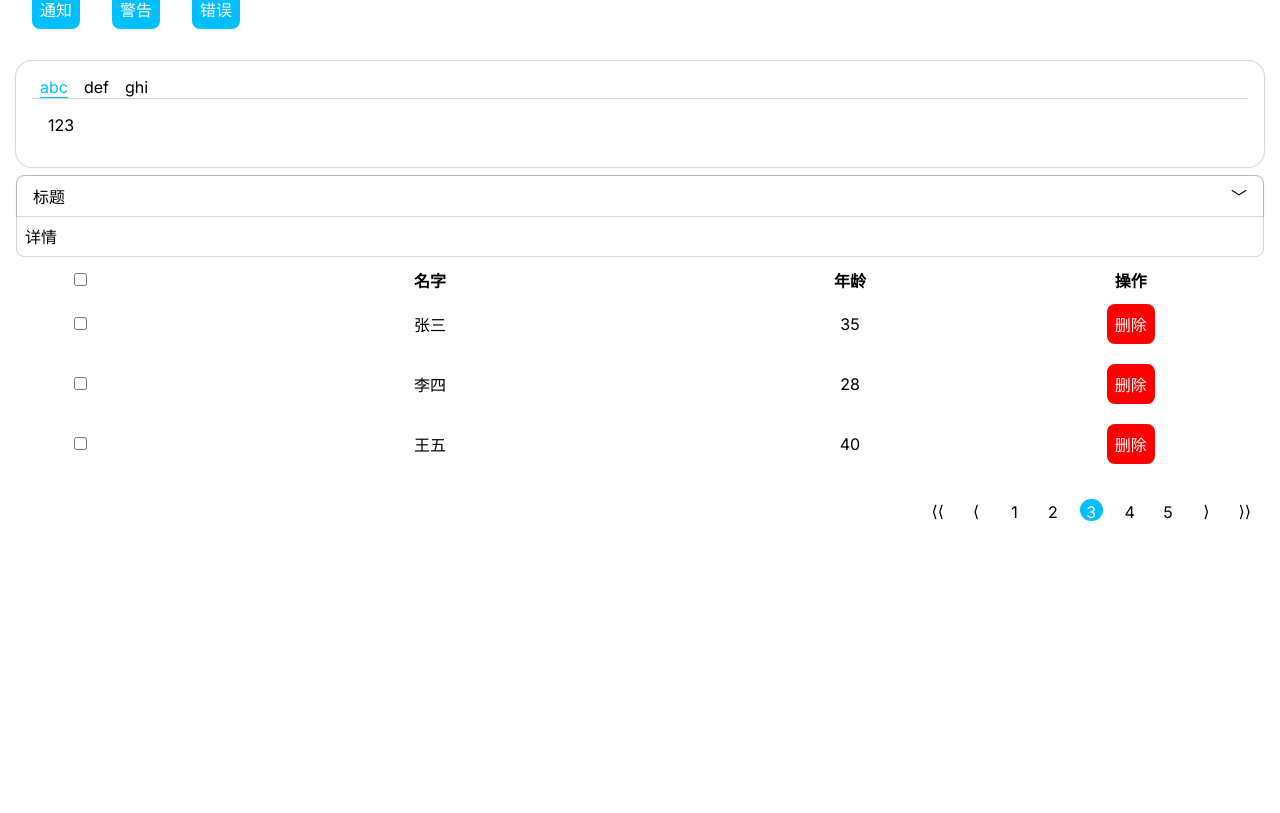
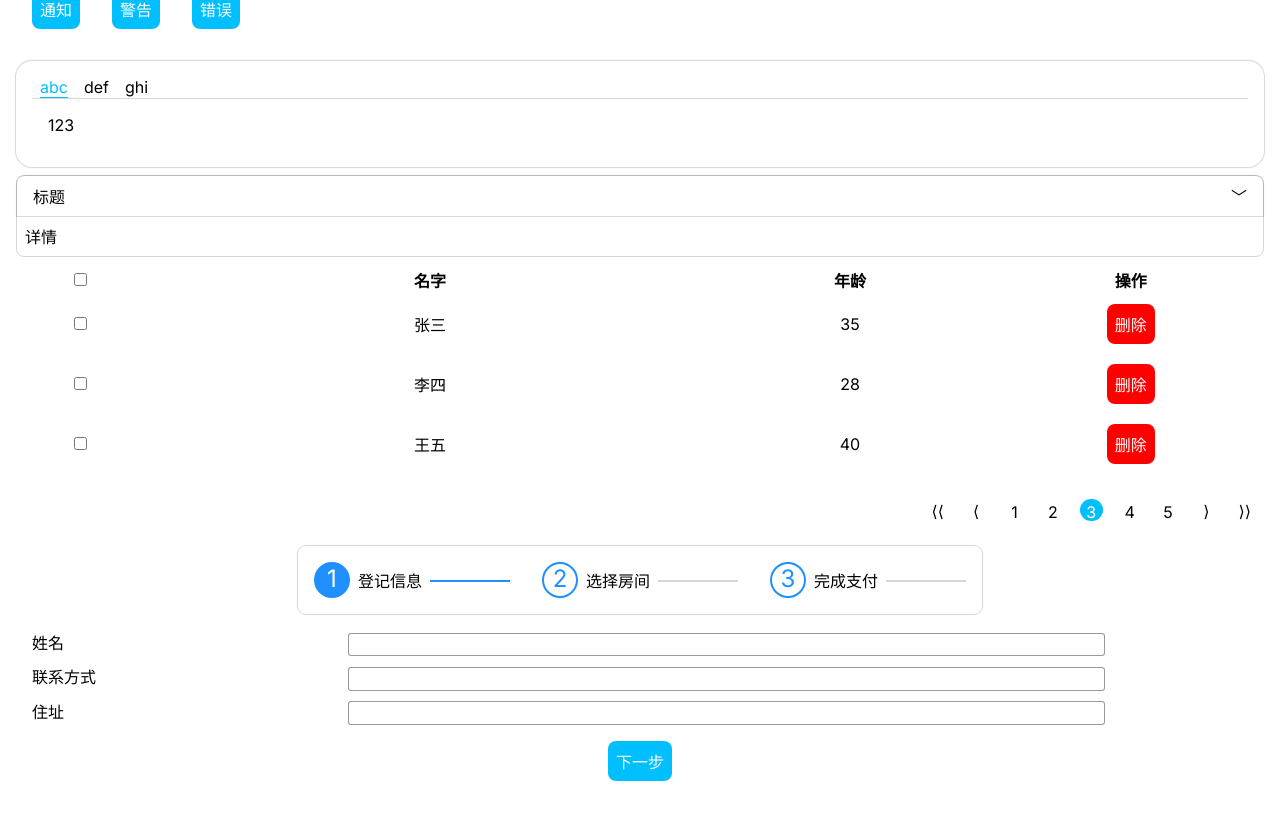
Before and after one commit to zaoying/uikit, a Next.js app: page / in a window 1280 px wide. Shown: the part 235-1048 px from the top of the page. Before the commit the page ends 800 px from the top, so only its background shows below. Built offline with nearby package versions, Linux system fonts and the light colour scheme.

Commit message:
新增stepper组件

```diff
--- a/app/components/stepper.tsx
+++ b/app/components/stepper.tsx
@@ -0,0 +1,103 @@
+import { FC, ReactNode, useEffect, useState } from 'react';
+import { Context, NewIoCContext, useIoC } from "../hooks/ioc";
+import { PropsDispatcher } from './container';
+import { Once } from './once';
+
+const {define} = NewIoCContext()
+
+export type StepperItemProps = {
+    title: ReactNode
+    children: ReactNode
+}
+
+export type StepperPops = {
+    step?: number
+    items?: StepperItemProps[]
+    children?: FC<{ctx: Context, ctl: StepperController}>
+}
+
+export interface StepperController {
+    insert(item: StepperItemProps): void
+    jump(step: number): void
+    previous(): void
+    next(): void
+}
+
+export const StepperPropsDispatcher: PropsDispatcher<StepperPops> = define((props) => {})
+
+export function NewStepperController(setProps: PropsDispatcher<StepperPops>): StepperController {
+    return {
+        insert(item) {
+            setProps(p => ({...p, items: p.items ? [...p.items, item]: [item]}))
+        },
+        jump(step) {
+            setProps(p => ({...p, step: step}))
+        },
+        previous() {
+            setProps(p => {
+                const step = p.step ?? 0
+                return {...p, step: step > 0 ? step - 1: 0}
+            })
+        },
+        next() {
+            setProps(p => {
+                const last = p.items ? p.items.length - 1 : 0
+                const step = p.step ?? 0
+                return {...p, step: step < last ? step + 1: last}
+            })
+        },
+    }
+}
+
+export const StepperItem: FC<StepperItemProps> = define((props) => {
+    const context = useIoC()
+    const setProps = context.inject(StepperPropsDispatcher)
+    const ctl = NewStepperController(setProps)
+    useEffect(() => ctl.insert(props))
+    return <></>
+})
+
+export const StepperHeader: FC<StepperPops> = define((props) => {
+    return <ul className="horizontal list">{
+        props.items?.map((item, i) => {
+            const isActive = props.step == i ? "active" : ""
+            return <li key={i} className={`item ${isActive}`}>
+                <i className="icon">{i + 1}</i>
+                {item.title}
+                <span className="divider"></span>
+            </li>
+        })
+    }</ul>
+})
+
+export const StepperBody: FC<StepperPops> = define((props) => {
+    return <>{
+        props.items?.map((item, i) => {
+            const isActive = props.step == i ? "active" : ""
+            return <div key={i} className={`content ${isActive}`}>
+                {item.children}
+            </div>
+        })
+    }</>
+})
+
+export const Stepper: FC<StepperPops> = define((old) => {
+    const [props, setProps] = useState<StepperPops>({...old, step: old.step ?? 0})
+    const context = useIoC()
+    context.define(StepperPropsDispatcher, setProps)
+    const header = context.inject(StepperHeader)
+    const body = context.inject(StepperBody)
+    return <>
+        <Once>{
+            () => props.children && props.children({ctx: context, ctl: NewStepperController(setProps)})
+        }</Once>
+        <div className="stepper">
+            <div className="center header">
+                {header(props)}
+            </div>
+            <div className="body">
+                {body(props)}
+            </div>
+        </div>
+    </>
+})
--- a/app/globals.css
+++ b/app/globals.css
@@ -209,7 +209,7 @@ input {
 }
 
 .compact {
-    display: inline-block;
+    display: inline-block !important;
 }
 
 .collapse {
@@ -407,3 +407,52 @@ input {
     vertical-align: top;
     padding-top: .1rem;
 }
+
+.stepper > .header > * {
+    display: inline-block;
+    padding: 1rem 0;
+    margin: 0;
+    border-radius: .5rem;
+    box-shadow: 0 0 1px 1px #33333333;
+}
+
+.stepper > .header .item > .icon {
+    opacity: 100;
+    display: inline-block;
+    width: 2rem;
+    height: 2rem;
+    font-size: 1.5rem;
+    color: dodgerblue;
+    background-color: white;
+    border-radius: 5rem;
+    margin-right: .5rem;
+    border: solid 2px dodgerblue;
+}
+
+.stepper > .header .active.item > .icon {
+    color: white;
+    background-color: dodgerblue;
+    border-radius: 5rem;
+}
+
+.stepper > .header .item > .divider {
+    display: inline-block;
+    height: 2px;
+    width: 5rem;
+    margin: .3rem .5rem;
+    background-color: #33333333;
+}
+
+.stepper > .header .active.item > .divider {
+    display: inline-block;
+    height: 2px;
+    width: 5rem;
+    background-color: dodgerblue;
+}
+
+.stepper > .body > .content {
+    display: none;
+}
+.stepper > .body > .active.content {
+    display: block;
+}
--- a/app/page.tsx
+++ b/app/page.tsx
@@ -15,6 +15,7 @@ import { Menu } from "./components/menu";
 import { Body, Modal, ModalDict } from "./components/modal";
 import { useNotification } from "./components/notification";
 import { Pager } from "./components/pager";
+import { Stepper, StepperItem } from "./components/stepper";
 import { Table, TableColumn } from "./components/table/table";
 import { Tab, TabItem } from "./components/tabs";
 import { Direction, Tooltip } from "./components/tooltip";
@@ -73,8 +74,7 @@ export default function Home() {
                 <Link onClick={() => alert("test")}>样例</Link>
             </Breadcrumb>
             <div>
-                <Modal width={360} title="修改用户资料">
-                    {
+                <Modal width={360} title="修改用户资料">{
                     ({ctl, ctx}) => {
                         ctl.onConfirm(() => {
                             const setForm = ctx.inject(FormPropsDispatcher)
@@ -87,8 +87,7 @@ export default function Home() {
                             <span><i>🎨</i>打开模态框</span>
                         </Button>
                     }
-                    }
-                </Modal>
+                }</Modal>
 
                 <Tooltip message="普通按钮" direction={direct}>
                     <Button>普通按钮</Button>
@@ -113,8 +112,8 @@ export default function Home() {
                 <TabItem name="ghi" title="ghi">789</TabItem>
             </Tab>
             <According summary="标题" visible={true}>详情</According>
-            <Table data={[]}>
-                {({ctl}) => {
+            <Table data={[]}>{
+                ({ctl}) => {
                     ctl.appendData(
                         {id: 0, name: "张三", age: 35},
                         {id: 1, name: "李四", age: 28},
@@ -130,17 +129,68 @@ export default function Home() {
                         <TableColumn name="age" title="年龄" width={20}>
                             {({data}) => data.age}
                         </TableColumn>
-                        <TableColumn name="operation" title="操作" width={20}>
-                            {
+                        <TableColumn name="operation" title="操作" width={20}>{
                             ({rowNum}) => {
                                 return <Button type="danger" onClick={()=> ctl.removeData(rowNum)}>删除</Button>
                             }
-                            }
-                        </TableColumn>
+                        }</TableColumn>
                         <Pager current={3} interval={5} total={10}></Pager>
                     </>}
-                }
-            </Table>
+            }</Table>
+            <Stepper>{
+                ({ctl}) => <>
+                    <StepperItem title="登记信息">
+                        <Form>
+                            <Label label="姓名">
+                                {({id}) => <Input id={id} name="username"/>}
+                            </Label>
+                            <Label label="联系方式">
+                                {({id}) => <Input id={id} name="contact" type="tel"/>}
+                            </Label>
+                            <Label label="住址">
+                                {({id}) => <Input id={id} name="address" type="tel"/>}
+                            </Label>
+                            <div className="actions center">
+                                <Button type="primary" onClick={ctl.next}>下一步</Button>
+                            </div>
+                        </Form>
+                    </StepperItem>
+                    <StepperItem title="选择房间">
+                        <Form>
+                            <Label label="房价号">
+                                {({id}) => <Input id={id} name="room"/>}
+                            </Label>
+                            <Label label="入住日期">
+                                {({id}) => <Input id={id} name="start" type="date"/>}
+                            </Label>
+                            <Label label="退房日期">
+                                {({id}) => <Input id={id} name="end" type="date"/>}
+                            </Label>
+                            <div className="actions center">
+                                <Button type="grey" onClick={ctl.previous}>上一步</Button>
+                                <Button type="primary" onClick={ctl.next}>下一步</Button>
+                            </div>
+                        </Form>
+                    </StepperItem>
+                    <StepperItem title="完成支付">
+                        <Form>
+                            <Label label="房间号">
+                                {({id}) => <Input id={id} name="price" readonly value={100}/>}
+                            </Label>
+                            <Label label="支付方式">{
+                                ({id}) => <Select id={id} name="payment">
+                                    <SelectItem name="支付宝" value="alipay"></SelectItem>
+                                    <SelectItem name="微信" value="wechat"></SelectItem>
+                                </Select>
+                            }</Label>
+                            <div className="actions center">
+                                <Button type="grey" onClick={ctl.previous}>上一步</Button>
+                                <Button type="primary">提交</Button>
+                            </div>
+                        </Form>
+                    </StepperItem>
+                </>
+            }</Stepper>
         </div>
     </IoCContext.Provider>);
 }
```
Lines whose indentation alone changed are shown as unchanged.
